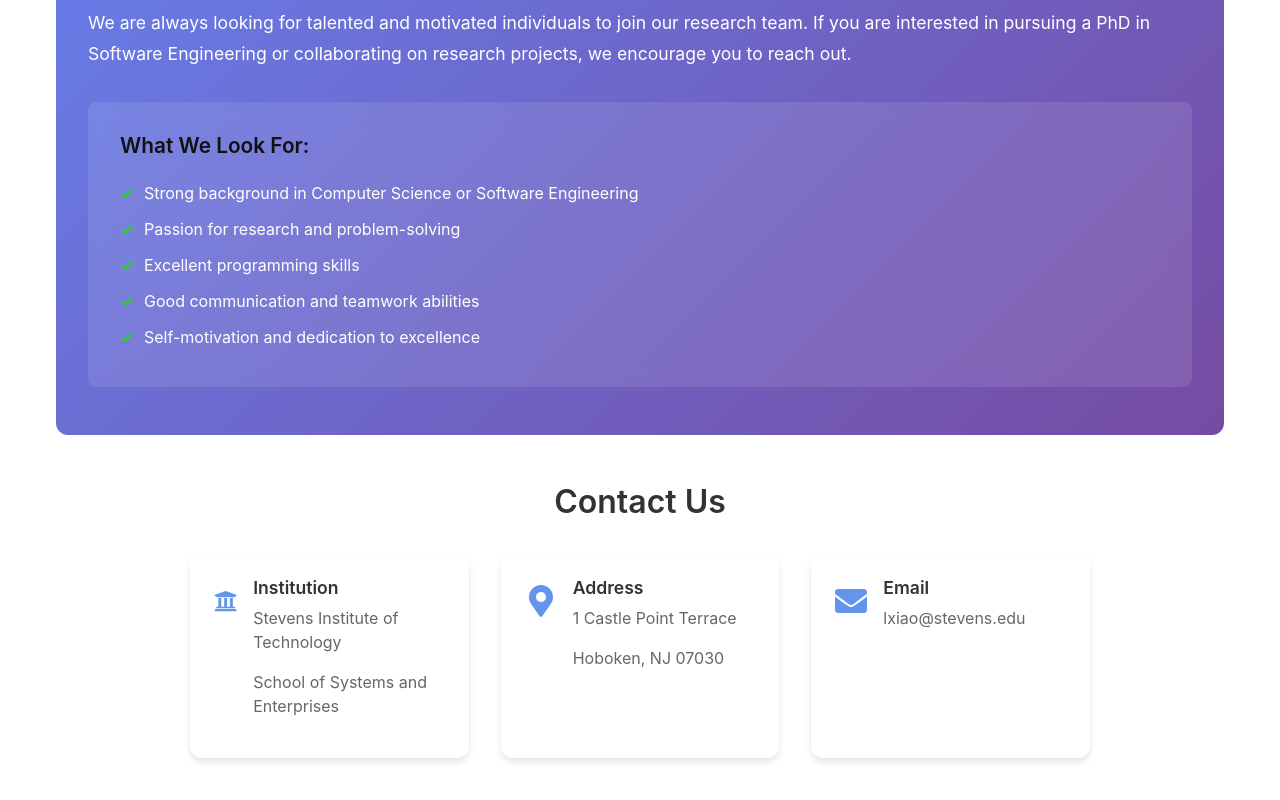
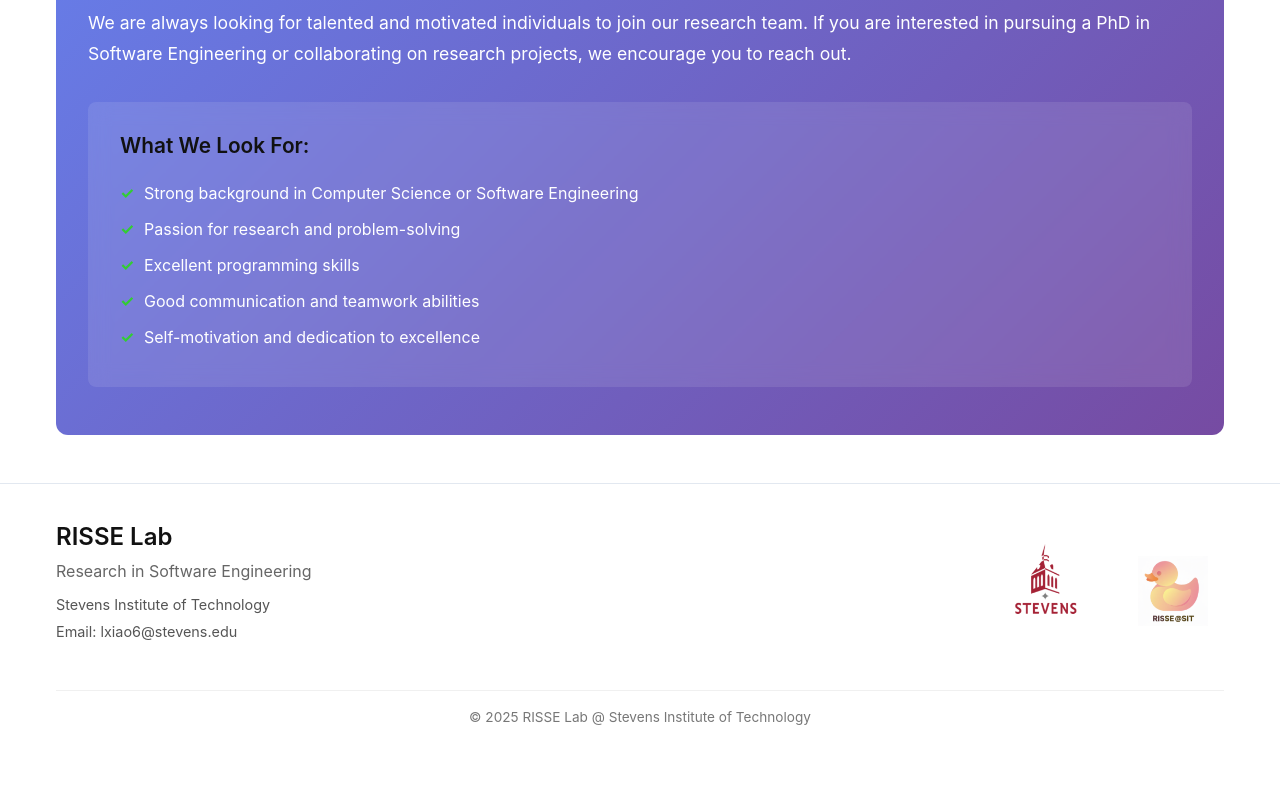
Before and after one commit to SIT-RiSE/RISE-website, a React (Vite) app in the folder rise-react-site/: page /#/about in a window 1280 px wide. Shown: the part 874-1674 px from the top of the page. Built offline with nearby package versions, Linux system fonts and the light colour scheme.

Commit message:
feat: Add footer component with lab information and logos to multiple pages

```diff
--- a/rise-react-site/src/pages/About/About.jsx
+++ b/rise-react-site/src/pages/About/About.jsx
@@ -71,7 +71,7 @@ const About = () => {
           </div>
         </section>
 
-        <section className="about-contact">
+        {/* <section className="about-contact">
           <h2>Contact Us</h2>
           <div className="contact-info">
             <div className="contact-item">
@@ -98,8 +98,43 @@ const About = () => {
               </div>
             </div>
           </div>
-        </section>
+        </section> */}
       </div>
+
+      {/* Footer */}
+      <footer className="home-footer">
+        <div className="container">
+          <div className="footer-content">
+            {/* Left: Basic Lab Info */}
+            <div className="footer-left">
+              <h3 className="footer-title">RISSE Lab</h3>
+              <p className="footer-subtitle">Research in Software Engineering</p>
+              <p className="footer-address">Stevens Institute of Technology</p>
+              <p className="footer-email">Email: lxiao6@stevens.edu</p>
+            </div>
+
+            <div className="footer-right">
+              <div className="footer-logos">
+                <img
+                  src={`${import.meta.env.BASE_URL}images/logo/sit.png`}
+                  alt="Stevens Institute of Technology"
+                  className="footer-logo stevens-logo"
+                />
+                <img
+                  src={`${import.meta.env.BASE_URL}images/logo/new_logo.png`}
+                  alt="RISSE Lab Logo"
+                  className="footer-logo"
+                />
+              </div>
+            </div>
+          </div>
+
+          {/* Copyright */}
+          <div className="footer-bottom">
+            <p>© 2025 RISSE Lab @ Stevens Institute of Technology</p>
+          </div>
+        </div>
+      </footer>
     </div>
   );
 };
--- a/rise-react-site/src/pages/People/People.jsx
+++ b/rise-react-site/src/pages/People/People.jsx
@@ -110,6 +110,41 @@ const People = () => {
         <Section title="PhD Students" people={students} />
         <Section title="Alumni" people={alumni} />
       </div>
+
+      {/* Footer */}
+      <footer className="home-footer">
+        <div className="container">
+          <div className="footer-content">
+            {/* Left: Basic Lab Info */}
+            <div className="footer-left">
+              <h3 className="footer-title">RISSE Lab</h3>
+              <p className="footer-subtitle">Research in Software Engineering</p>
+              <p className="footer-address">Stevens Institute of Technology</p>
+              <p className="footer-email">Email: lxiao6@stevens.edu</p>
+            </div>
+
+            <div className="footer-right">
+              <div className="footer-logos">
+                <img
+                  src={`${import.meta.env.BASE_URL}images/logo/sit.png`}
+                  alt="Stevens Institute of Technology"
+                  className="footer-logo stevens-logo"
+                />
+                <img
+                  src={`${import.meta.env.BASE_URL}images/logo/new_logo.png`}
+                  alt="RISSE Lab Logo"
+                  className="footer-logo"
+                />
+              </div>
+            </div>
+          </div>
+
+          {/* Copyright */}
+          <div className="footer-bottom">
+            <p>© 2025 RISSE Lab @ Stevens Institute of Technology</p>
+          </div>
+        </div>
+      </footer>
     </div>
   );
 };
--- a/rise-react-site/src/pages/Publications/Publications.jsx
+++ b/rise-react-site/src/pages/Publications/Publications.jsx
@@ -94,6 +94,41 @@ const Publications = () => {
           )}
         </div>
       </div>
+
+      {/* Footer */}
+      <footer className="home-footer">
+        <div className="container">
+          <div className="footer-content">
+            {/* Left: Basic Lab Info */}
+            <div className="footer-left">
+              <h3 className="footer-title">RISSE Lab</h3>
+              <p className="footer-subtitle">Research in Software Engineering</p>
+              <p className="footer-address">Stevens Institute of Technology</p>
+              <p className="footer-email">Email: lxiao6@stevens.edu</p>
+            </div>
+
+            <div className="footer-right">
+              <div className="footer-logos">
+                <img
+                  src={`${import.meta.env.BASE_URL}images/logo/sit.png`}
+                  alt="Stevens Institute of Technology"
+                  className="footer-logo stevens-logo"
+                />
+                <img
+                  src={`${import.meta.env.BASE_URL}images/logo/new_logo.png`}
+                  alt="RISSE Lab Logo"
+                  className="footer-logo"
+                />
+              </div>
+            </div>
+          </div>
+
+          {/* Copyright */}
+          <div className="footer-bottom">
+            <p>© 2025 RISSE Lab @ Stevens Institute of Technology</p>
+          </div>
+        </div>
+      </footer>
     </div>
   );
 };
--- a/rise-react-site/src/pages/Research/Research.jsx
+++ b/rise-react-site/src/pages/Research/Research.jsx
@@ -36,6 +36,41 @@ const Research = () => {
           ))}
         </div>
       </div>
+
+      {/* Footer */}
+      <footer className="home-footer">
+        <div className="container">
+          <div className="footer-content">
+            {/* Left: Basic Lab Info */}
+            <div className="footer-left">
+              <h3 className="footer-title">RISSE Lab</h3>
+              <p className="footer-subtitle">Research in Software Engineering</p>
+              <p className="footer-address">Stevens Institute of Technology</p>
+              <p className="footer-email">Email: lxiao6@stevens.edu</p>
+            </div>
+
+            <div className="footer-right">
+              <div className="footer-logos">
+                <img
+                  src={`${import.meta.env.BASE_URL}images/logo/sit.png`}
+                  alt="Stevens Institute of Technology"
+                  className="footer-logo stevens-logo"
+                />
+                <img
+                  src={`${import.meta.env.BASE_URL}images/logo/new_logo.png`}
+                  alt="RISSE Lab Logo"
+                  className="footer-logo"
+                />
+              </div>
+            </div>
+          </div>
+
+          {/* Copyright */}
+          <div className="footer-bottom">
+            <p>© 2025 RISSE Lab @ Stevens Institute of Technology</p>
+          </div>
+        </div>
+      </footer>
     </div>
   );
 };
```
